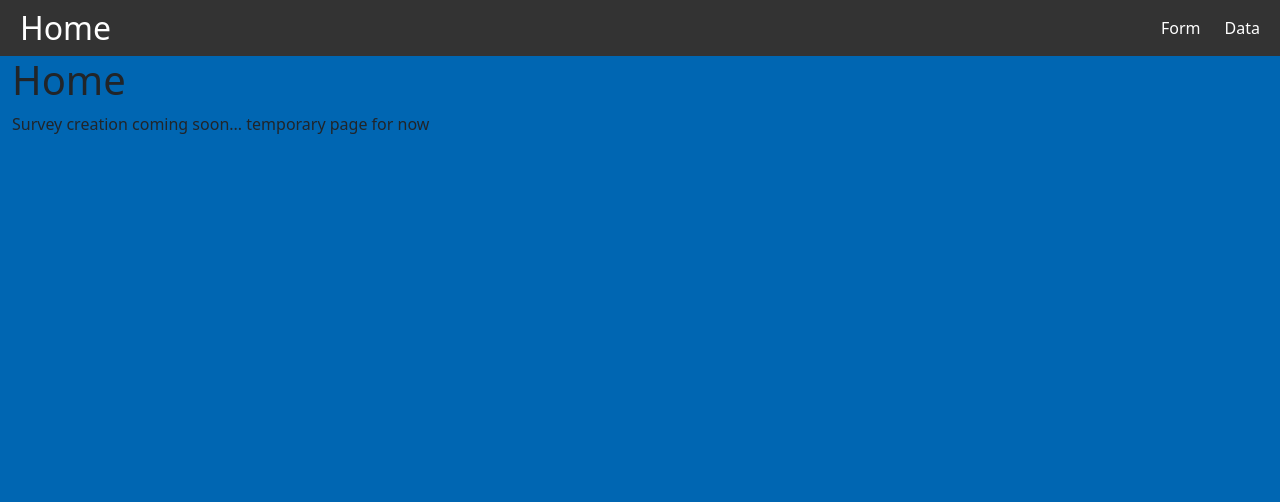
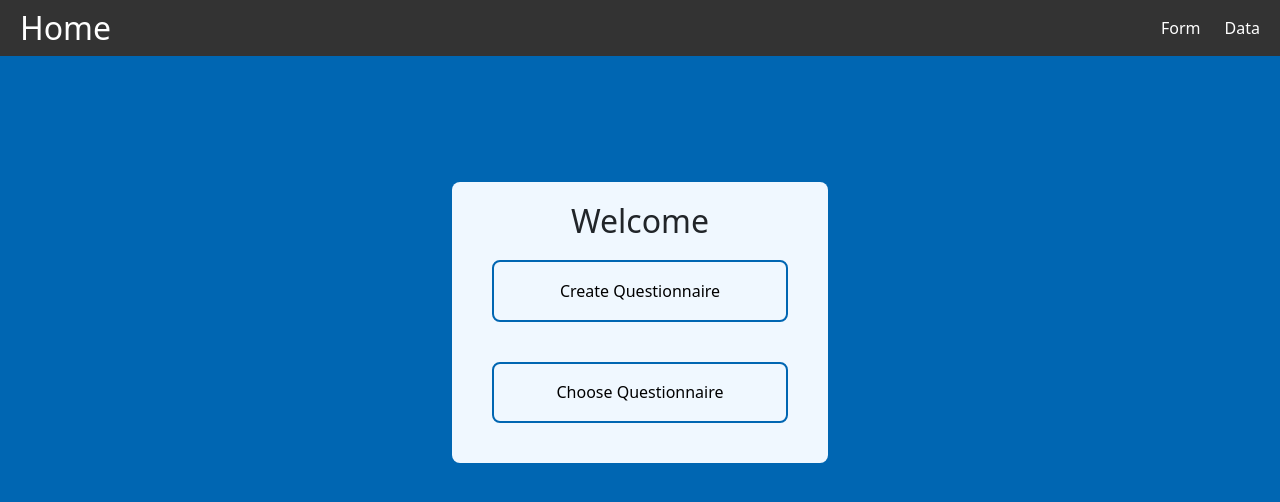
Before and after one commit to emilebilodeau/survey-creation-app, a React (Vite) app in the folder mood/: page / in a window 1280 px wide. Shown: the top 502 px of the page. Built offline with nearby package versions, Linux system fonts and the light colour scheme.

Commit message:
added buttons to home page

```diff
--- a/mood/src/App.css
+++ b/mood/src/App.css
@@ -52,6 +52,31 @@ body {
 
 .nav li:hover {
     background-color: #777;
+}
+
+/* Home page css */
+
+.home-box {
+  border: 2px;
+  padding: 20px;
+  margin: 10% auto;
+  width: 30%;
+  border-radius: 8px;
+  background-color: #f0f8ff;
+  display: grid;
+}
+
+.home-button {
+  margin: 20px;
+  background-color: #f0f8ff;
+  padding: 5%;
+  color: black;
+  border-radius: 8px;
+  border: 2px solid #0066b2;
+}
+
+#home-header {
+  margin: auto;
 }
 
 /* Form page css */
--- a/mood/src/pages/Home.tsx
+++ b/mood/src/pages/Home.tsx
@@ -1,8 +1,17 @@
 const Home = () => {
+  // NOTE: change the buttons into components if complexity increases?
+
   return (
     <>
-      <h1 className="header">Home</h1>
-      <p>Survey creation coming soon... temporary page for now</p>
+      <div className="home-box">
+        <h2 id="home-header">Welcome</h2>
+        <button className="home-button" id="home-create">
+          Create Questionnaire
+        </button>
+        <button className="home-button" id="home-choose">
+          Choose Questionnaire
+        </button>
+      </div>
     </>
   );
 };
```
